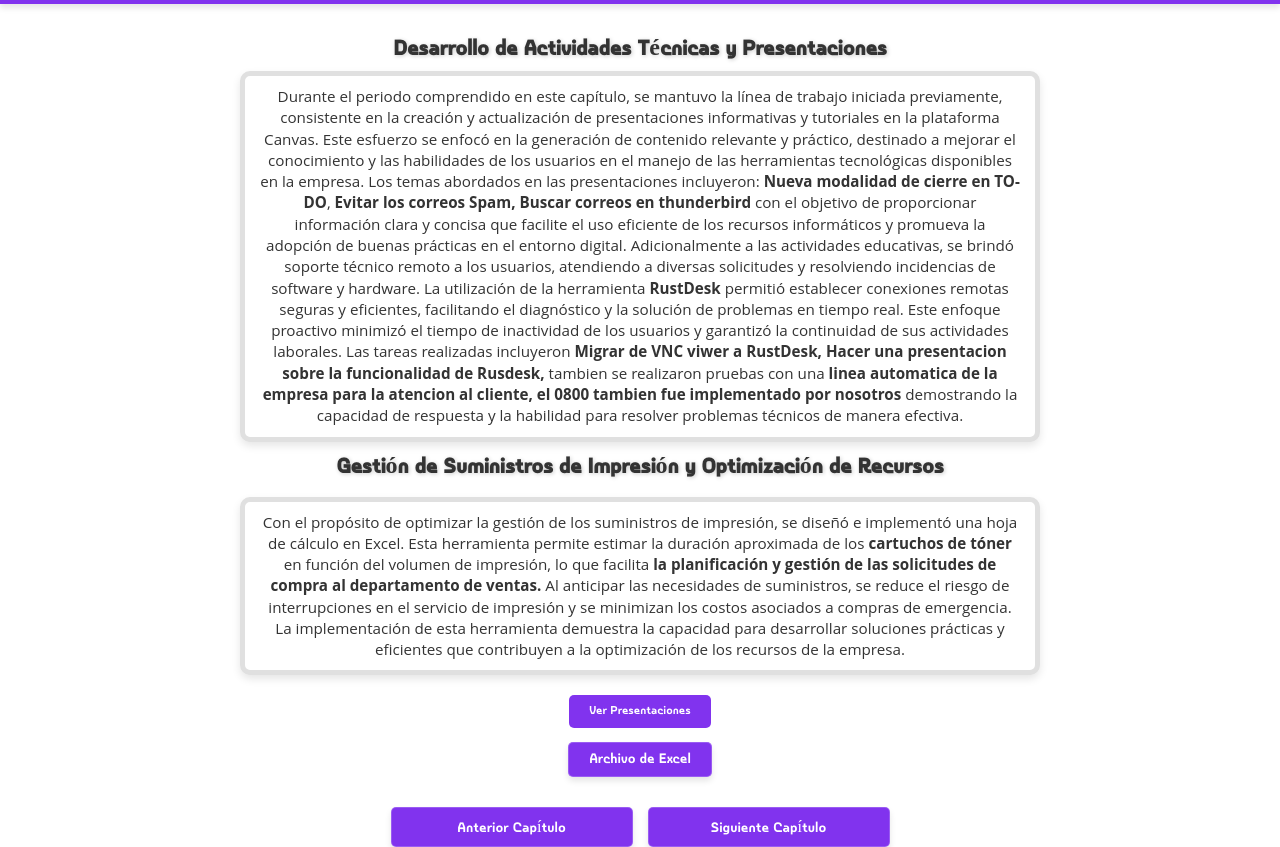
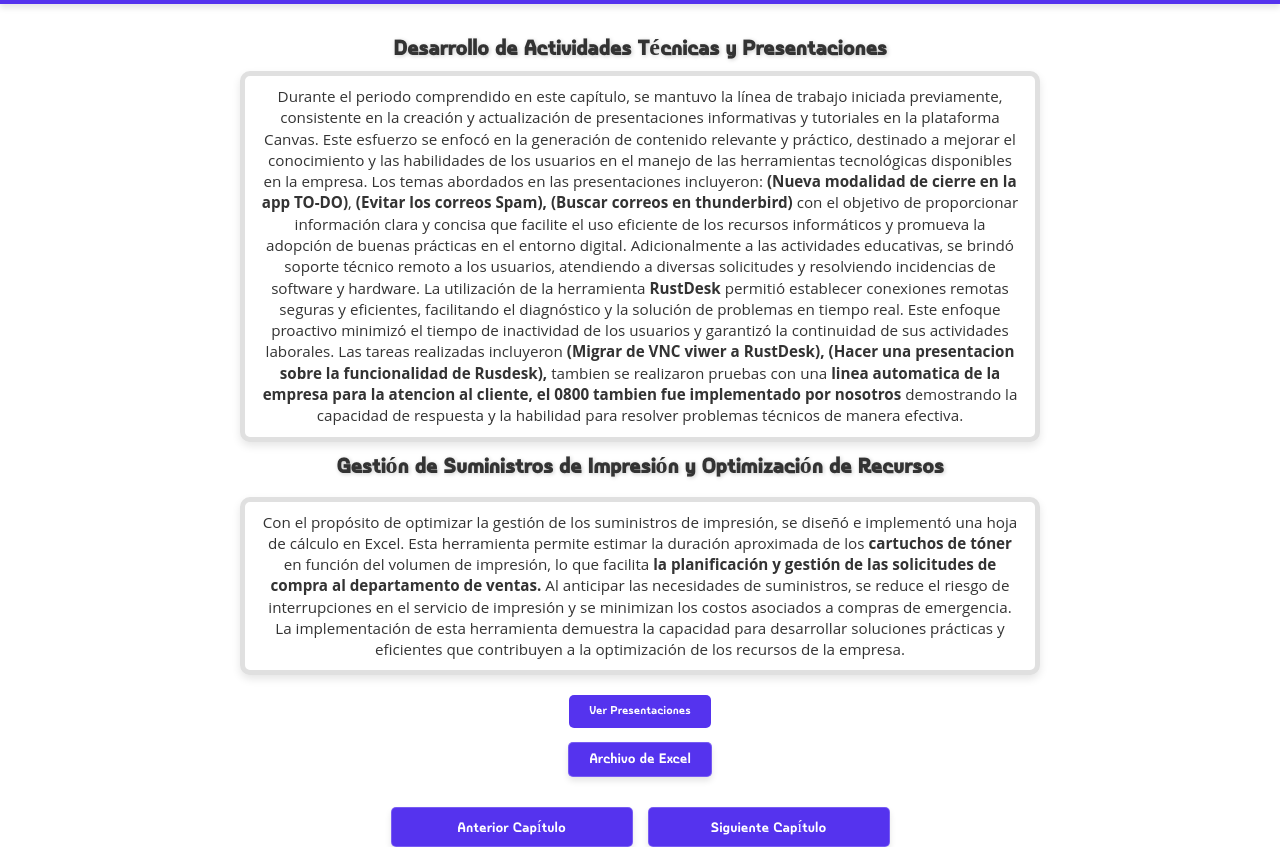
Before and after one commit to Bmorales-cc/if-pasantias, a plain HTML site: page capitulo3.html in a window 1280 px wide. Shown: the part 88-935 px from the top of the page. Drawn offline with Linux system fonts and the light colour scheme.

Commit message:
Add files via upload

```diff
--- a/capitulo3.html
+++ b/capitulo3.html
@@ -18,8 +18,8 @@
     <div class="chapter-content">
       <h2 style="text-align: center;">Desarrollo de Actividades Técnicas y Presentaciones</h2>
       <p style="text-align: center; max-width: 800px; margin: 0 auto;">
-        Durante el periodo comprendido en este capítulo, se mantuvo la línea de trabajo iniciada previamente, consistente en la creación y actualización de presentaciones informativas y tutoriales en la plataforma Canvas. Este esfuerzo se enfocó en la generación de contenido relevante y práctico, destinado a mejorar el conocimiento y las habilidades de los usuarios en el manejo de las herramientas tecnológicas disponibles en la empresa. Los temas abordados en las presentaciones incluyeron: <b>Nueva modalidad de cierre en TO-DO</b>, <b>Evitar los correos Spam,</b> <b>Buscar correos en thunderbird</b> con el objetivo de proporcionar información clara y concisa que facilite el uso eficiente de los recursos informáticos y promueva la adopción de buenas prácticas en el entorno digital.
-        Adicionalmente a las actividades educativas, se brindó soporte técnico remoto a los usuarios, atendiendo a diversas solicitudes y resolviendo incidencias de software y hardware. La utilización de la herramienta <b>RustDesk</b> permitió establecer conexiones remotas seguras y eficientes, facilitando el diagnóstico y la solución de problemas en tiempo real. Este enfoque proactivo minimizó el tiempo de inactividad de los usuarios y garantizó la continuidad de sus actividades laborales. Las tareas realizadas incluyeron <b>Migrar de VNC viwer a RustDesk,</b> <b>Hacer una presentacion sobre la funcionalidad de Rusdesk,</b> tambien se realizaron pruebas con una <b>linea automatica de la empresa para la atencion al cliente, el 0800 tambien fue implementado por nosotros</b> demostrando la capacidad de respuesta y la habilidad para resolver problemas técnicos de manera efectiva.
+        Durante el periodo comprendido en este capítulo, se mantuvo la línea de trabajo iniciada previamente, consistente en la creación y actualización de presentaciones informativas y tutoriales en la plataforma Canvas. Este esfuerzo se enfocó en la generación de contenido relevante y práctico, destinado a mejorar el conocimiento y las habilidades de los usuarios en el manejo de las herramientas tecnológicas disponibles en la empresa. Los temas abordados en las presentaciones incluyeron: <b>(Nueva modalidad de cierre en la app TO-DO)</b>, <b>(Evitar los correos Spam),</b> <b>(Buscar correos en thunderbird)</b> con el objetivo de proporcionar información clara y concisa que facilite el uso eficiente de los recursos informáticos y promueva la adopción de buenas prácticas en el entorno digital.
+        Adicionalmente a las actividades educativas, se brindó soporte técnico remoto a los usuarios, atendiendo a diversas solicitudes y resolviendo incidencias de software y hardware. La utilización de la herramienta <b>RustDesk</b> permitió establecer conexiones remotas seguras y eficientes, facilitando el diagnóstico y la solución de problemas en tiempo real. Este enfoque proactivo minimizó el tiempo de inactividad de los usuarios y garantizó la continuidad de sus actividades laborales. Las tareas realizadas incluyeron <b>(Migrar de VNC viwer a RustDesk),</b> <b>(Hacer una presentacion sobre la funcionalidad de Rusdesk),</b> tambien se realizaron pruebas con una <b>linea automatica de la empresa para la atencion al cliente, el 0800 tambien fue implementado por nosotros</b> demostrando la capacidad de respuesta y la habilidad para resolver problemas técnicos de manera efectiva.
       </p>
       <h2 style="text-align: center;">Gestión de Suministros de Impresión y Optimización de Recursos</h2>
       <p>
@@ -27,10 +27,6 @@
       </p>
 
       <button id="toggleGifs" class="gif-button">Ver Presentaciones</button>
-
-
-  <!-- Enlace oculto para la descarga -->
-  <a id="downloadWordFile" class="button" href="documentos/Control de Requisicion Toners.xlsx" download="archivo.xlsx">Archivo de Excel</a>
 
   <div id="gifSection" class="gif-section">
     <h3>Presentaciones</h3>
@@ -41,6 +37,8 @@
       <img src="documentos/presentacion 11.gif" alt="presentación 11" class="gif">
     </div>
   </div>
+  <!-- Enlace oculto para la descarga -->
+  <a id="downloadWordFile" class="button" href="documentos/Control de Requisicion Toners.xlsx" download="archivo.xlsx">Archivo de Excel</a>
 </div>
       <div class="navigation-buttons">
         <a href="capitulo2.html" class="button">Anterior Capítulo</a>
--- a/styles.css
+++ b/styles.css
@@ -250,7 +250,6 @@
   box-shadow: 0 4px 8px rgba(0, 0, 0, 0.1);
   transition: transform 0.3s;
 }
-
 .gif:hover {
   transform: scale(1.05);
 }
@@ -321,19 +320,19 @@
 :root {
   --bg-color: #ffffff;
   --text-color: #333333;
-  --header-color: rgba(98, 0, 234, 0.8);
-  --button-bg-color: rgba(98, 0, 234, 0.8);
+  --header-color: rgba(43, 0, 234, 0.8);
+  --button-bg-color: rgba(43, 0, 234, 0.8);
   --button-text-color: #ffffff;
-  --button-hover-bg-color: rgba(55, 0, 179, 0.9);
+  --button-hover-bg-color: rgba(43, 0, 234, 0.8);
 }
 
 [data-theme="dark"] {
   --bg-color: #000000;
   --text-color: #e0e0e0;
-  --header-color: rgba(187, 134, 252, 0.8);
-  --button-bg-color: rgba(187, 134, 252, 0.8);
+  --header-color: rgba(134, 199, 252, 0.8);
+  --button-bg-color: rgba(134, 199, 252, 0.8);
   --button-text-color: #000000;
-  --button-hover-bg-color: rgba(154, 103, 234, 0.9);
+  --button-hover-bg-color: rgba(134, 199, 252, 0.8);
 }
 /* Estilos para el botón de cambio de tema */
 #themeToggle {
```
Also changed, not shown: capitulo2.html (+1 -1 lines).
